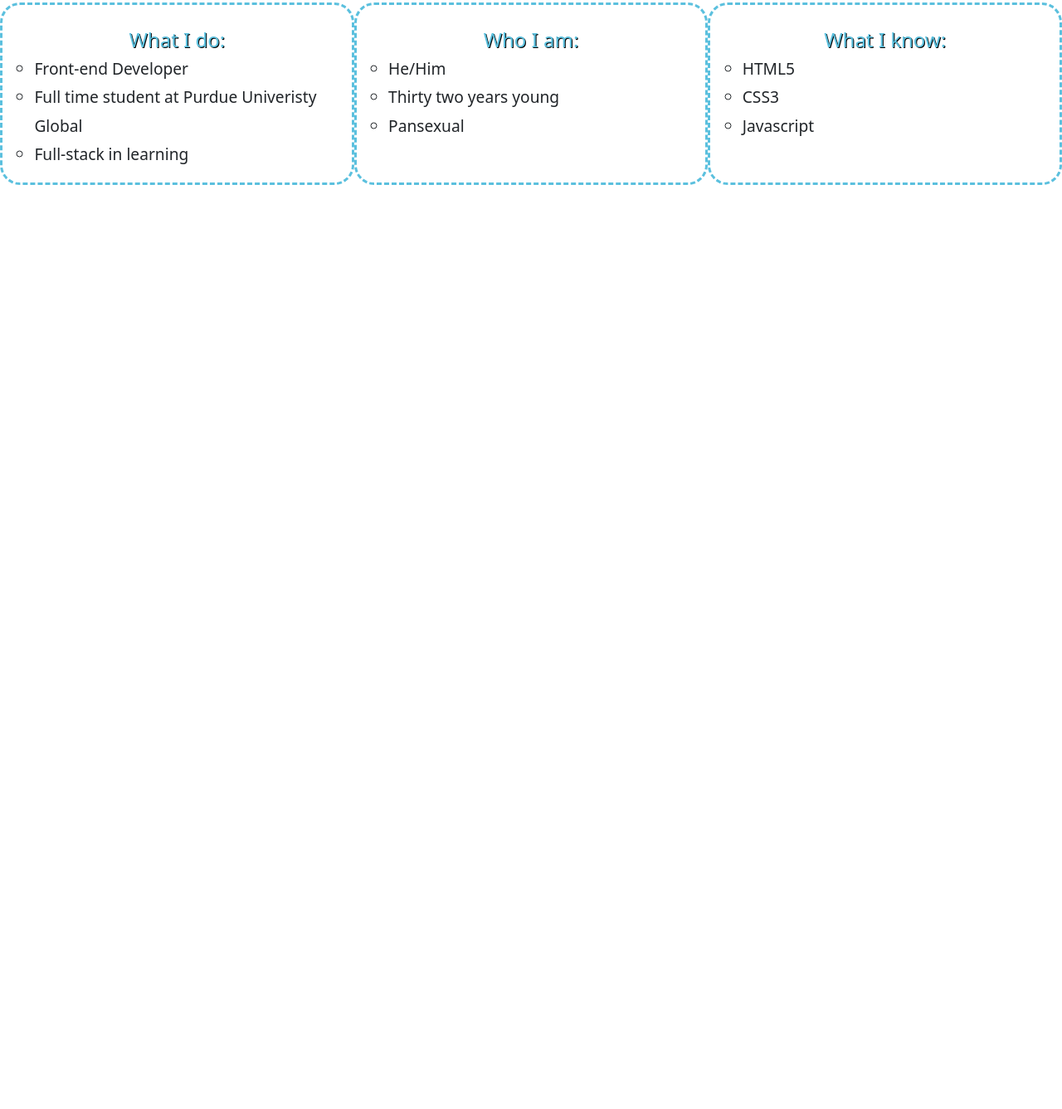
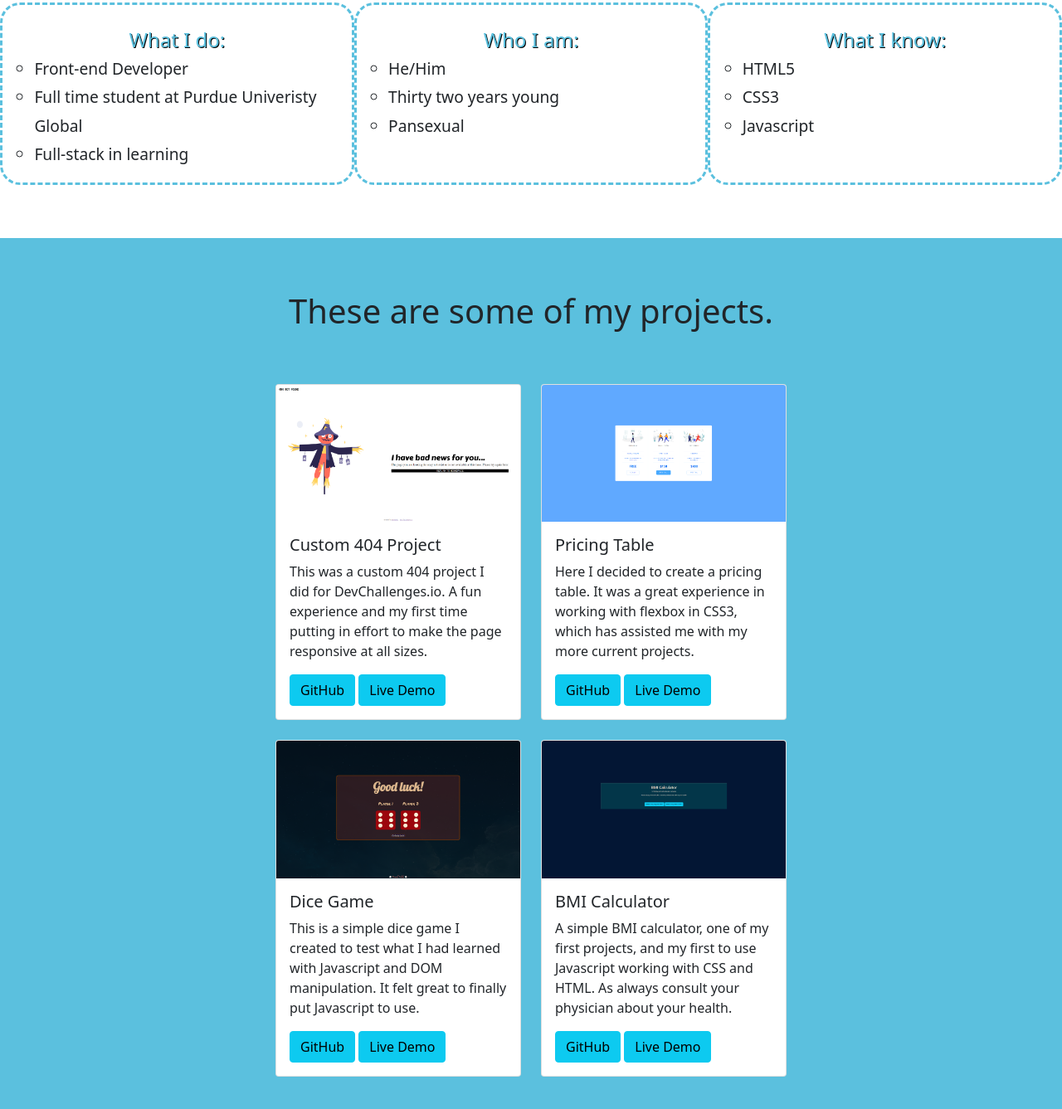
Before and after one commit to niicholai/Portfolio-V3, a plain HTML site: page index.html in a window 1280 px wide. Shown: the part 815-2152 px from the top of the page at 83% size. Before the commit the page ends 1038 px from the top, so only its background shows below. Drawn offline with nearby package versions, Linux system fonts and the light colour scheme.

Commit message:
Added second scene with projects.

```diff
--- a/css/main.css
+++ b/css/main.css
@@ -8,14 +8,14 @@ body {
   font-family: "Roboto", sans-serif;
 }
 
-#first-scene-wrapper {
+#fs-top-half-wrapper {
   display: flex;
   align-items: center;
   flex-direction: column;
   padding-top: 8em;
 }
 
-#first-scene-image {
+#fs-top-half-image {
   border: 0em;
   border-radius: 50%;
   max-width: 25em;
@@ -27,6 +27,19 @@ body {
   display: flex;
   justify-content: space-around;
   margin: 4em 0 0 0;
+}
+
+#second-scene-wrapper {
+  display: flex;
+  flex-direction: column;
+  align-items: center;
+  background-color: #5bc0de;
+  margin-top: 4em;
+  padding: 4em 0 4em 0;
+}
+
+#ss-top-h1 {
+  padding-bottom: 1.4em;
 }
 
 .what-i-do {
--- a/index.html
+++ b/index.html
@@ -62,14 +62,15 @@
 
     <main>
       <section id="first-scene-wrapper">
+        <section id="fs-top-half-wrapper">
           <img
-          id="first-scene-image"
+            id="fs-top-half-image"
             src="images/derek-folds-1.jpg"
             alt="Derek Folds Image"
           />
           <br />
-        <h1 id="first-scene-h1">I'm Derek!</h1>
-        <h3 id="first-scene-h3">
+          <h1 id="fs-top-half-h1">I'm Derek!</h1>
+          <h3 id="fs-top-half-h3">
             <i>Hello</i> | <i>Asalaam alaikum</i> | <i>Nǐn hǎo</i> |
             <i>Namastē</i> | <i>Zdravstvuyte</i>
           </h3>
@@ -103,6 +104,113 @@
             </ul>
           </div>
         </section>
+      </section>
+
+      <section id="second-scene-wrapper">
+        <h1 id="ss-top-h1">These are some of my projects.</h1>
+        <div class="row row-cols-1 row-cols-md-2 g-4 w-50">
+          <div class="col">
+            <div class="card">
+              <img
+                src="images/custom-404-project-preview.PNG"
+                class="card-img-top"
+                alt="custom 404 page"
+              />
+              <div class="card-body">
+                <h5 class="card-title">Custom 404 Project</h5>
+                <p class="card-text">
+                  This was a custom 404 project I did for DevChallenges.io. A
+                  fun experience and my first time putting in effort to make the
+                  page responsive at all sizes.
+                </p>
+                <a href="https://github.com/niicholai/Custom-404-Project"
+                  ><button type="button" class="btn btn-info">GitHub</button></a
+                >
+                <a href="https://custom-404-project.onrender.com/"
+                  ><button type="button" class="btn btn-info">
+                    Live Demo
+                  </button></a
+                >
+              </div>
+            </div>
+          </div>
+          <div class="col">
+            <div class="card">
+              <img
+                src="images/price-table-preview.PNG"
+                class="card-img-top"
+                alt="price table"
+              />
+              <div class="card-body">
+                <h5 class="card-title">Pricing Table</h5>
+                <p class="card-text">
+                  Here I decided to create a pricing table. It was a great
+                  experience in working with flexbox in CSS3, which has assisted
+                  me with my more current projects.
+                </p>
+                <a href="https://github.com/niicholai/Price-Table-Demo"
+                  ><button type="button" class="btn btn-info">GitHub</button></a
+                >
+                <a href="https://price-table-demo.onrender.com/"
+                  ><button type="button" class="btn btn-info">
+                    Live Demo
+                  </button></a
+                >
+              </div>
+            </div>
+          </div>
+          <div class="col">
+            <div class="card">
+              <img
+                src="images/dice-game-preview.PNG"
+                class="card-img-top"
+                alt="dice game"
+              />
+              <div class="card-body">
+                <h5 class="card-title">Dice Game</h5>
+                <p class="card-text">
+                  This is a simple dice game I created to test what I had
+                  learned with Javascript and DOM manipulation. It felt great to
+                  finally put Javascript to use.
+                </p>
+                <a href="https://github.com/niicholai/Dice-Game"
+                  ><button type="button" class="btn btn-info">GitHub</button></a
+                >
+                <a href="https://dice-game-mx45.onrender.com/"
+                  ><button type="button" class="btn btn-info">
+                    Live Demo
+                  </button></a
+                >
+              </div>
+            </div>
+          </div>
+          <div class="col">
+            <div class="card">
+              <img
+                src="images/bmi-calc-preview.PNG"
+                class="card-img-top"
+                alt="BMI calculator"
+              />
+              <div class="card-body">
+                <h5 class="card-title">BMI Calculator</h5>
+                <p class="card-text">
+                  A simple BMI calculator, one of my first projects, and my
+                  first to use Javascript working with CSS and HTML. As always
+                  consult your physician about your health.
+                </p>
+                <a href="https://github.com/niicholai/BMI-Calc"
+                  ><button type="button" class="btn btn-info">GitHub</button></a
+                >
+                <a href="https://bmi-calc.onrender.com/"
+                  ><button type="button" class="btn btn-info">
+                    Live Demo
+                  </button></a
+                >
+              </div>
+            </div>
+          </div>
+        </div>
+      </section>
     </main>
     <footer></footer>
   </body>
```
Also changed, not shown: images/bmi-calc-preview.PNG (added), images/custom-404-project-preview.PNG (added), images/dice-game-preview.PNG (added), images/price-table-preview.PNG (added). Lines whose indentation alone changed are shown as unchanged.
